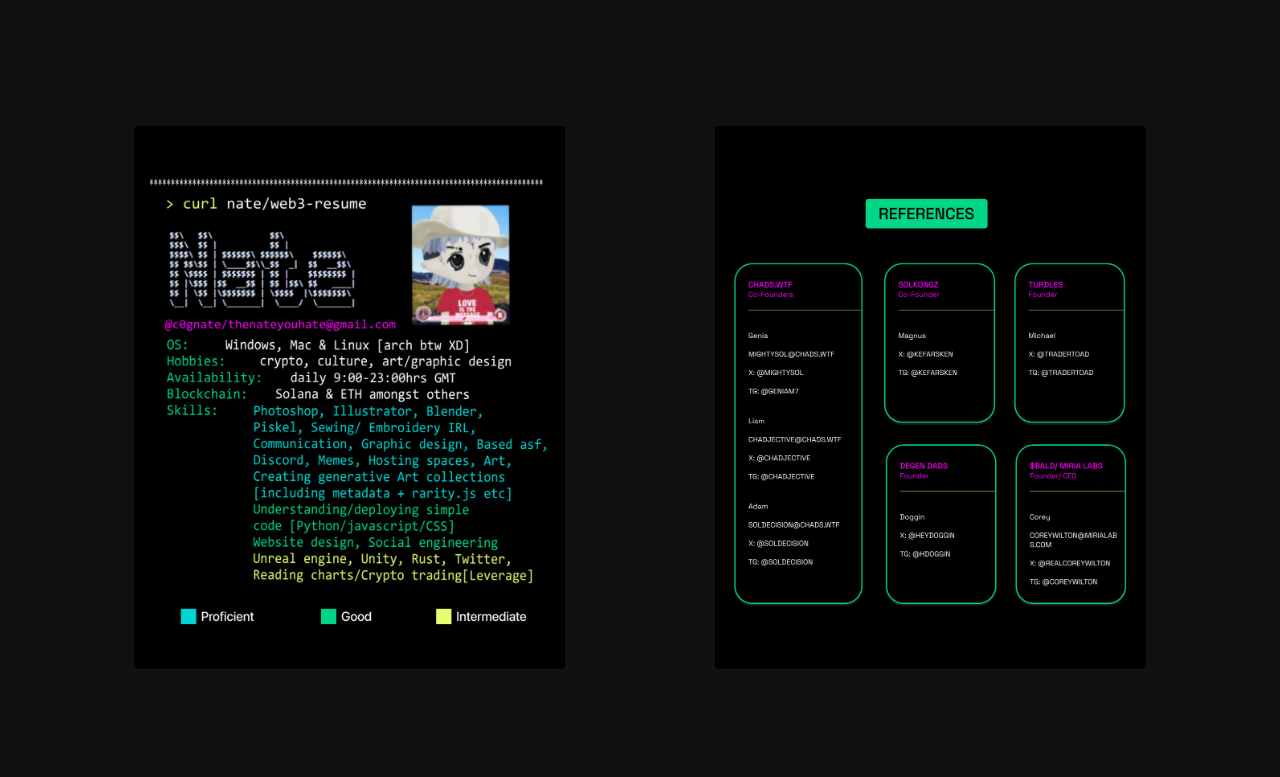
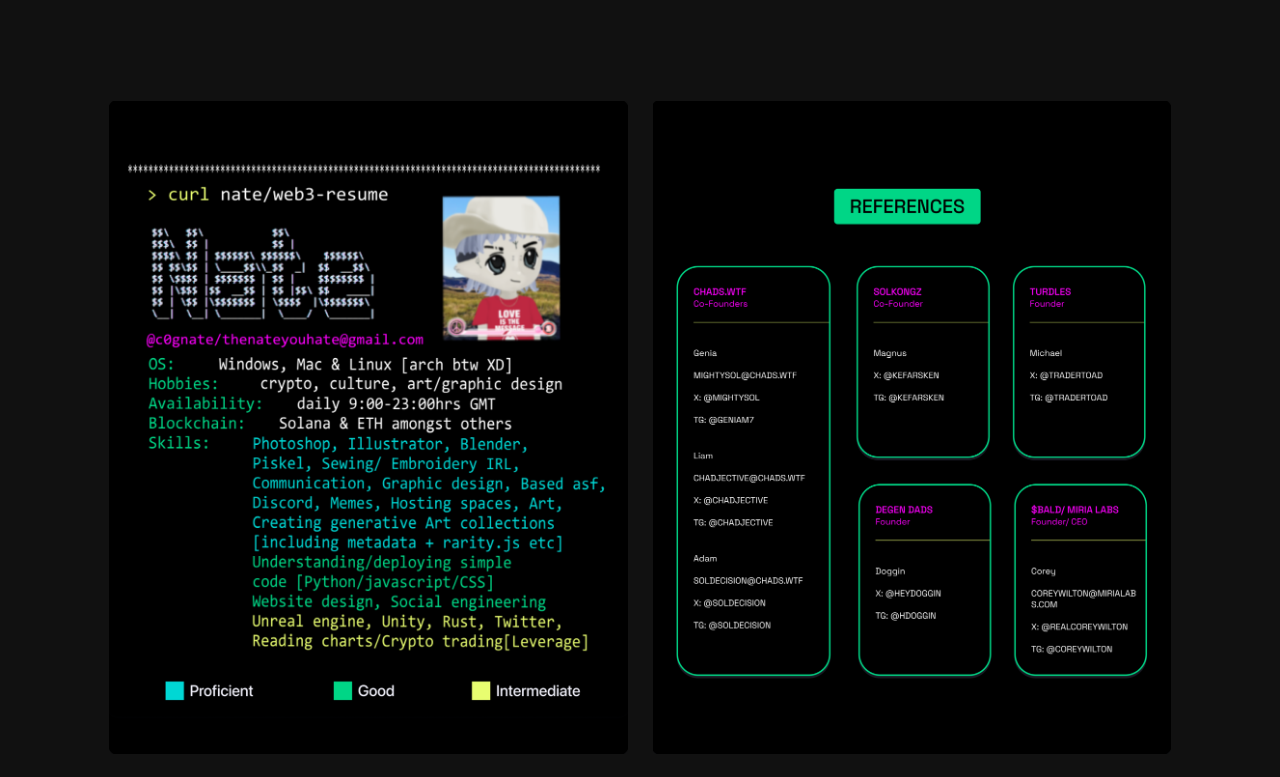
Before and after one commit to wtfnate/portfolio, a plain HTML site: page index.html in a window 1280 px wide. Shown: the top 777 px of the page. Drawn offline with Linux system fonts and the light colour scheme; grey boxes are pictures that could not be loaded.

Commit message:
Update style.css

```diff
--- a/style.css
+++ b/style.css
@@ -1,9 +1,9 @@
 #grid {
   display: grid;
-  gap: 150px;
+  gap: 25px;
   grid-template: repeat(16, 1fr) / repeat(2, 1fr); /* 16 rows × 2 columns = 32 slots */
   grid-auto-flow: column;
-  margin: 10%;
+  margin: 8%;
 }
 
 #grid img {
```
